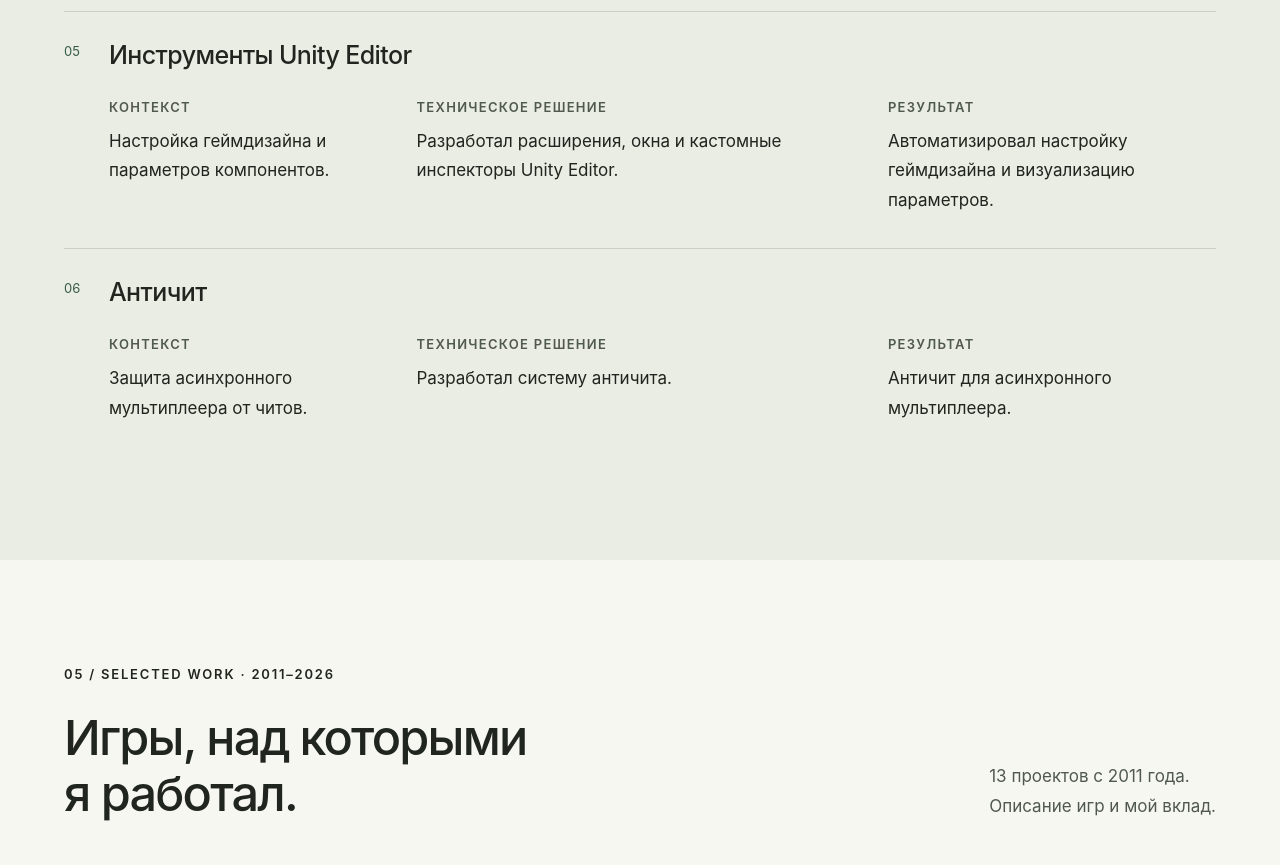
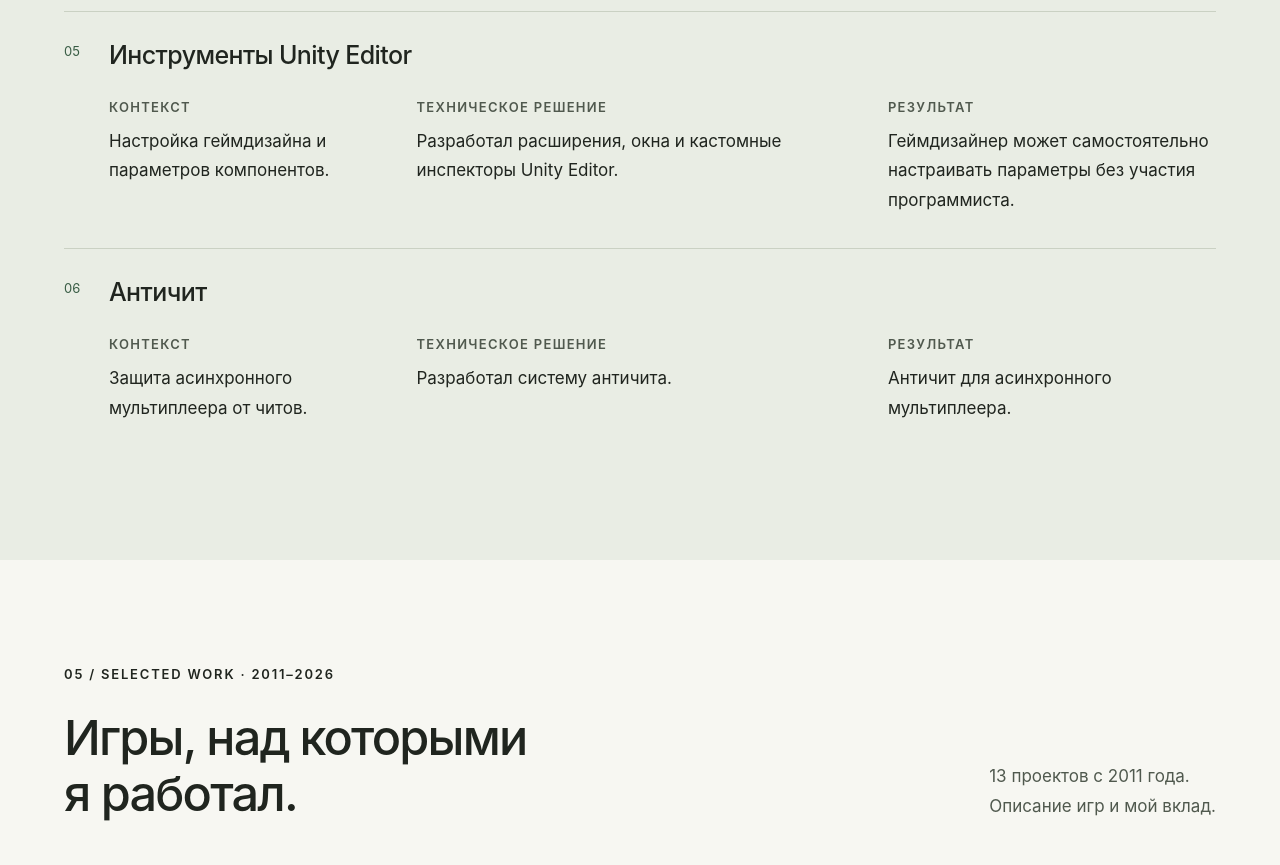
Before and after one commit to bleeerr/portfolio, a React (Vite) app: page / in a window 1280 px wide. Shown: the part 3520-4385 px from the top of the page. Built offline with nearby package versions, Linux system fonts and the light colour scheme.

Commit message:
Clarify Unity Editor tools outcome for independent game design work

```diff
--- a/src/profile.json
+++ b/src/profile.json
@@ -65,7 +65,7 @@
       "title": "Инструменты Unity Editor",
       "task": "Настройка геймдизайна и параметров компонентов.",
       "solution": "Разработал расширения, окна и кастомные инспекторы Unity Editor.",
-      "result": "Автоматизировал настройку геймдизайна и визуализацию параметров."
+      "result": "Геймдизайнер может самостоятельно настраивать параметры без участия программиста."
     },
     {
       "title": "Античит",
```
Also changed, not shown: public/resume-print.html (+1 -1 lines), 1 other file (tests, documents, lock files or other folders).
